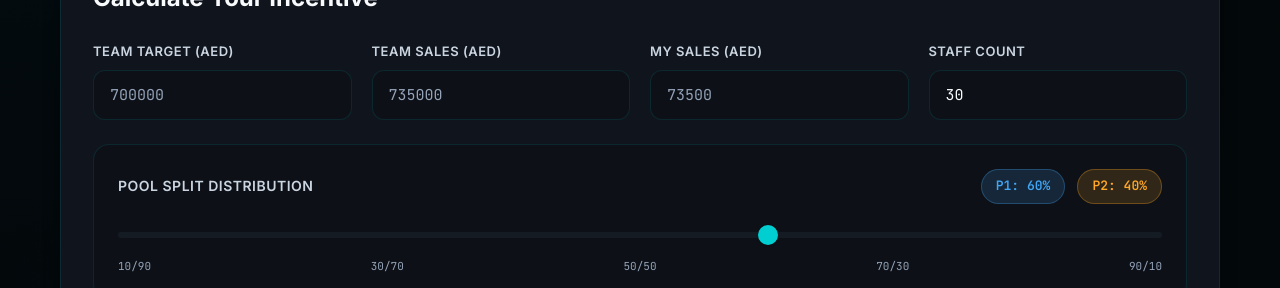
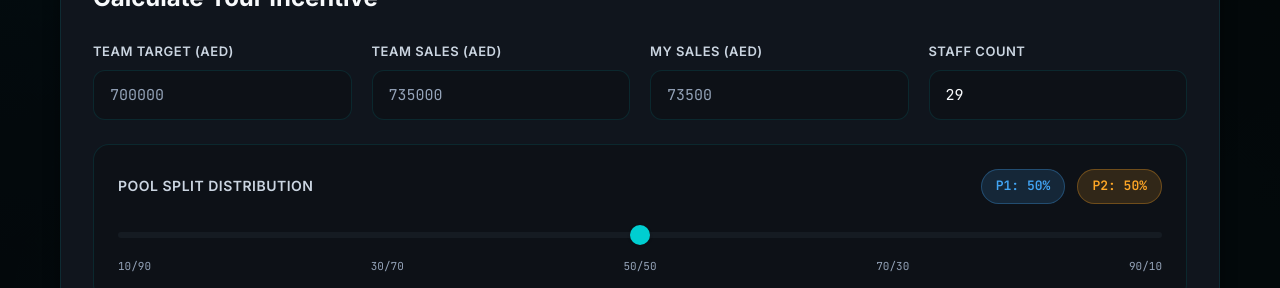
Before and after one commit to HijasT/IncentiveCal, a Next.js app: page / in a window 1280 px wide. Shown: the part 411-699 px from the top of the page. Built offline with nearby package versions, Linux system fonts and the light colour scheme.

Commit message:
bugs fix

```diff
--- a/components/tabs/BulkResultsView.tsx
+++ b/components/tabs/BulkResultsView.tsx
@@ -32,7 +32,7 @@ export function BulkResultsView({ excelData, viewMode, selectedMonth, selectedYe
   const [target, setTarget] = useState('')
   const [autoTarget, setAutoTarget] = useState(0)
   const [staffCount, setStaffCount] = useState(0)
-  const [p1Split, setP1Split] = useState(60)
+  const [p1Split, setP1Split] = useState(50)
   const [results, setResults] = useState<BulkResult[]>([])
   const [calculatedData, setCalculatedData] = useState<any>(null)
   const [sortColumn, setSortColumn] = useState<keyof BulkResult>('sales')
--- a/components/tabs/IndividualTab.tsx
+++ b/components/tabs/IndividualTab.tsx
@@ -6,8 +6,8 @@ export function IndividualTab() {
   const [teamTarget, setTeamTarget] = useState('')
   const [teamSales, setTeamSales] = useState('')
   const [mySales, setMySales] = useState('')
-  const [staffCount, setStaffCount] = useState('30')
-  const [p1Split, setP1Split] = useState(60)
+  const [staffCount, setStaffCount] = useState('29')
+  const [p1Split, setP1Split] = useState(50)
   const [results, setResults] = useState<CalculationResult | null>(null)
 
   const calculate = () => {
```
